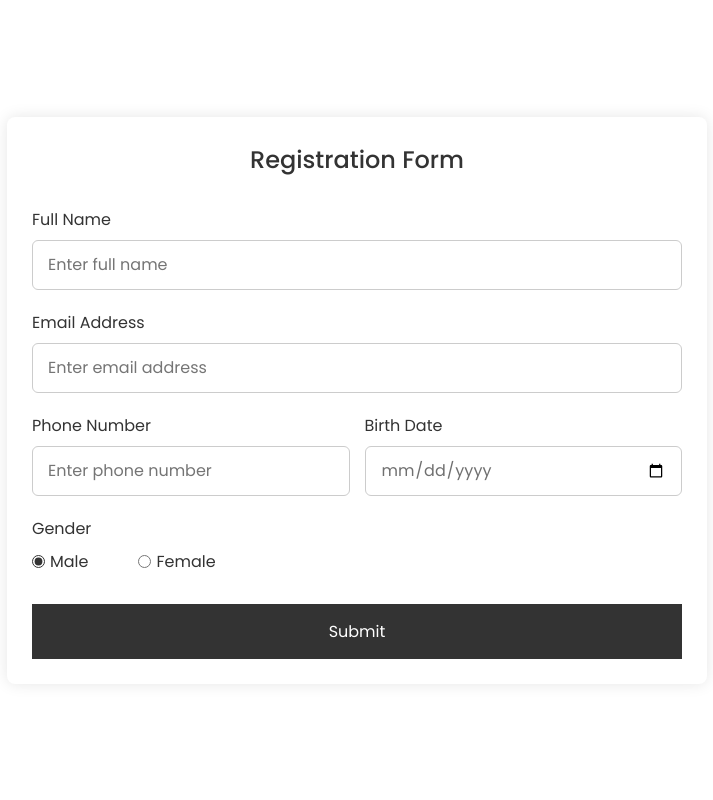
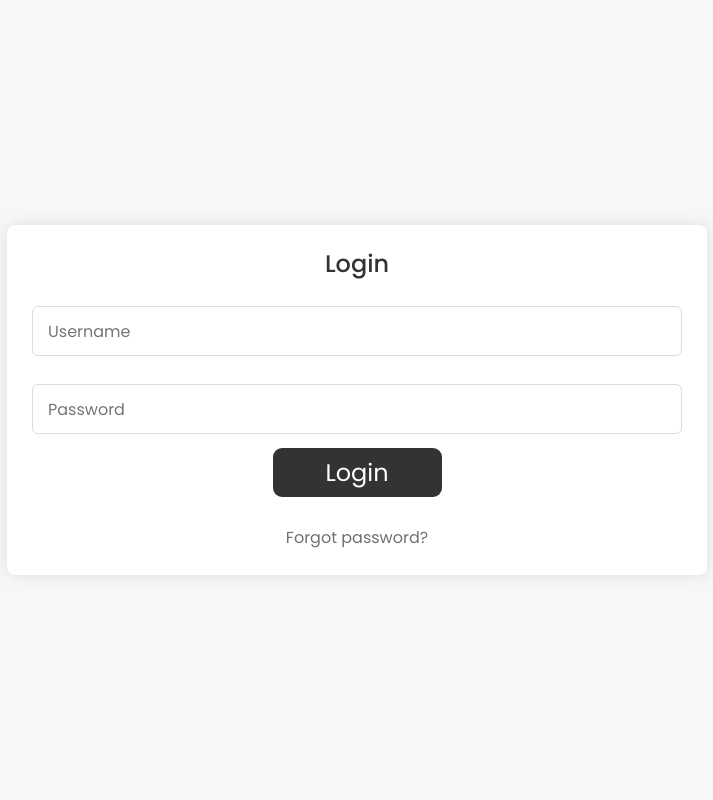
Before and after one commit to Gagan07-GP/TASKHUB, a PHP site: page /login.php in a window 1280 px wide. Shown: the whole page, without its empty margins (283-996 px from the left). Run offline with PHP 8.4, Linux system fonts and the light colour scheme; some libraries are stand-ins or nearby versions.

Commit message:
Update login.php

```diff
--- a/login.php
+++ b/login.php
@@ -5,7 +5,7 @@ if ($_SERVER["REQUEST_METHOD"] == "POST") {
     $server = "localhost";
     $username = "root";
     $password = "";
-    $dbname = "ramesh";
+    $dbname = "gp";
 
     // Create a connection
     $con = mysqli_connect($server, $username, $password, $dbname);
@@ -16,22 +16,19 @@ if ($_SERVER["REQUEST_METHOD"] == "POST") {
     }
 
     // Retrieve and sanitize form data
-    $fullname = mysqli_real_escape_string($con, $_POST['fullname']);
-    $email = mysqli_real_escape_string($con, $_POST['email']);
-    $number = mysqli_real_escape_string($con, $_POST['number']);
-    $birthdate = mysqli_real_escape_string($con, $_POST['birthdate']);
-    $gender = mysqli_real_escape_string($con, $_POST['gender']);
+    $username = mysqli_real_escape_string($con, $_POST['username']);
+    $password = mysqli_real_escape_string($con, $_POST['password']);
 
-    // Prepare SQL query to insert data into the gagan table
-    $sql = "INSERT INTO `gagan` (`name`, `email`, `number`, `birthdate`, `gender`)
-            VALUES ('$fullname', '$email', '$number', '$birthdate', '$gender')";
+    // Hash the password before saving
+    $hashed_password = password_hash($password, PASSWORD_DEFAULT);
+
+    // Prepare SQL query to insert data into the login table
+    $sql = "INSERT INTO `login`(`username`, `password`) VALUES ('$username','$hashed_password')";
 
     // Execute query and check for success
     if (mysqli_query($con, $sql)) {
-        // Success: Output a JavaScript alert
         echo "<script>alert('Data submitted successfully');</script>";
     } else {
-        // Error: Show an error message
         echo "<script>alert('Error: " . mysqli_error($con) . "');</script>";
     }
 
@@ -39,16 +36,16 @@ if ($_SERVER["REQUEST_METHOD"] == "POST") {
     mysqli_close($con);
 }
 ?>
-
 <!DOCTYPE html>
 <html lang="en">
 
 <head>
     <meta charset="UTF-8">
     <meta name="viewport" content="width=device-width, initial-scale=1.0">
-    <meta http-equiv="X-UA-Compatible" content="ie=edge">
-    <title>Registration Form</title>
-
+    <title>Login</title>
+    <link rel="stylesheet" href="https://maxcdn.bootstrapcdn.com/bootstrap/4.0.0/css/bootstrap.min.css">
+    <script src="https://code.jquery.com/jquery-3.2.1.slim.min.js"></script>
+    <script src="https://maxcdn.bootstrapcdn.com/bootstrap/4.0.0/js/bootstrap.min.js"></script>
     <style>
         @import url("https://fonts.googleapis.com/css2?family=Poppins:wght@200;300;400;500;600;700&display=swap");
 
@@ -65,40 +62,32 @@ if ($_SERVER["REQUEST_METHOD"] == "POST") {
             align-items: center;
             justify-content: center;
             padding: 20px;
-            background: #fff;
+            background: #f7f7f7;
         }
 
-        .container {
+        .wrapper {
             position: relative;
             max-width: 700px;
             width: 100%;
-            background: #fff;
             padding: 25px;
             border-radius: 8px;
+            background: #fff;
             box-shadow: 0 0 15px rgba(0, 0, 0, 0.1);
         }
 
-        .container header {
+        .wrapper h1 {
             font-size: 1.5rem;
             color: #333;
             font-weight: 500;
             text-align: center;
         }
 
-        .container .form {
-            margin-top: 30px;
-        }
-
-        .form .input-box {
+        .input-box {
             width: 100%;
             margin-top: 20px;
         }
 
-        .input-box label {
-            color: #333;
-        }
-
-        .form :where(.input-box input, .select-box) {
+        .input-box input {
             position: relative;
             height: 50px;
             width: 100%;
@@ -106,7 +95,7 @@ if ($_SERVER["REQUEST_METHOD"] == "POST") {
             font-size: 1rem;
             color: #707070;
             margin-top: 8px;
-            border: 1px solid #ccc;
+            border: 1px solid #ddd;
             border-radius: 6px;
             padding: 0 15px;
         }
@@ -115,116 +104,60 @@ if ($_SERVER["REQUEST_METHOD"] == "POST") {
             box-shadow: 0 1px 0 rgba(0, 0, 0, 0.1);
         }
 
-        .form .column {
+        .lgl {
             display: flex;
-            column-gap: 15px;
+            height: 77px;
+            justify-content: center;
+            align-items: center;
+            text-align: center;
         }
 
-        .form .gender-box {
-            margin-top: 20px;
-        }
-
-        .gender-box h3 {
-            color: #333;
-            font-size: 1rem;
+        .btn {
+            height: 49px;
+            width: 26%;
+            color: #fff;
+            font-size: 1.5rem;
             font-weight: 400;
-            margin-bottom: 8px;
-        }
-
-        .form :where(.gender-option, .gender) {
-            display: flex;
-            align-items: center;
-            column-gap: 50px;
-            flex-wrap: wrap;
-        }
-
-        .form .gender {
-            column-gap: 5px;
-        }
-
-        .gender input {
-            accent-color: #333;
-        }
-
-        .form :where(.gender input, .gender label) {
-            cursor: pointer;
-        }
-
-        .gender label {
-            color: #333;
-        }
-
-        .form button {
-            height: 55px;
-            width: 100%;
-            color: #fff;
-            font-size: 1rem;
-            font-weight: 400;
-            margin-top: 30px;
             border: none;
             cursor: pointer;
             transition: all 0.2s ease;
             background: #333;
+            border-radius: 9px;
         }
 
-        .form button:hover {
+        .btn:hover {
             background: #444;
         }
 
-        @media screen and (max-width: 500px) {
-            .form .column {
-                flex-wrap: wrap;
-            }
-
-            .form :where(.gender-option, .gender) {
-                row-gap: 15px;
-            }
+        .f-pass {
+            color: #707070;
+            font-size: 1rem;
+            font-weight: 400;
+            text-align: center;
+            display: block;
+            margin-top: 15px;
         }
     </style>
 </head>
 
 <body>
-    <section class="container">
-        <header>Registration Form</header>
-        <form action="" method="post" class="form">
+    <div class="wrapper">
+        <h1>Login</h1>
+        <form action="" method="post">
             <div class="input-box">
-                <label>Full Name</label>
-                <input type="text" placeholder="Enter full name" name="fullname" required>
+                <input type="text" placeholder="Username" name="username" required>
             </div>
 
             <div class="input-box">
-                <label>Email Address</label>
-                <input type="email" placeholder="Enter email address" name="email" required>
+                <input type="password" placeholder="Password" name="password" required>
             </div>
 
-            <div class="column">
-                <div class="input-box">
-                    <label>Phone Number</label>
-                    <input type="tel" placeholder="Enter phone number" name="number" required>
-                </div>
-                <div class="input-box">
-                    <label>Birth Date</label>
-                    <input type="date" placeholder="Enter birth date" name="birthdate" required>
-                </div>
+            <div class="lgl">
+                <button type="submit" class="btn btn-info">Login</button>
             </div>
-
-            <div class="gender-box">
-                <h3>Gender</h3>
-                <div class="gender-option">
-                    <div class="gender">
-                        <input type="radio" id="check-male" name="gender" value="Male" checked />
-                        <label for="check-male">Male</label>
-                    </div>
-                    <div class="gender">
-                        <input type="radio" id="check-female" name="gender" value="Female" />
-                        <label for="check-female">Female</label>
-                    </div>
-                </div>
-            </div>
-
-            <button type="submit">Submit</button>
+            <a href="#" class="f-pass">Forgot password?</a>
         </form>
-    </section>
+    </div>
 </body>
 
 </html>
```
